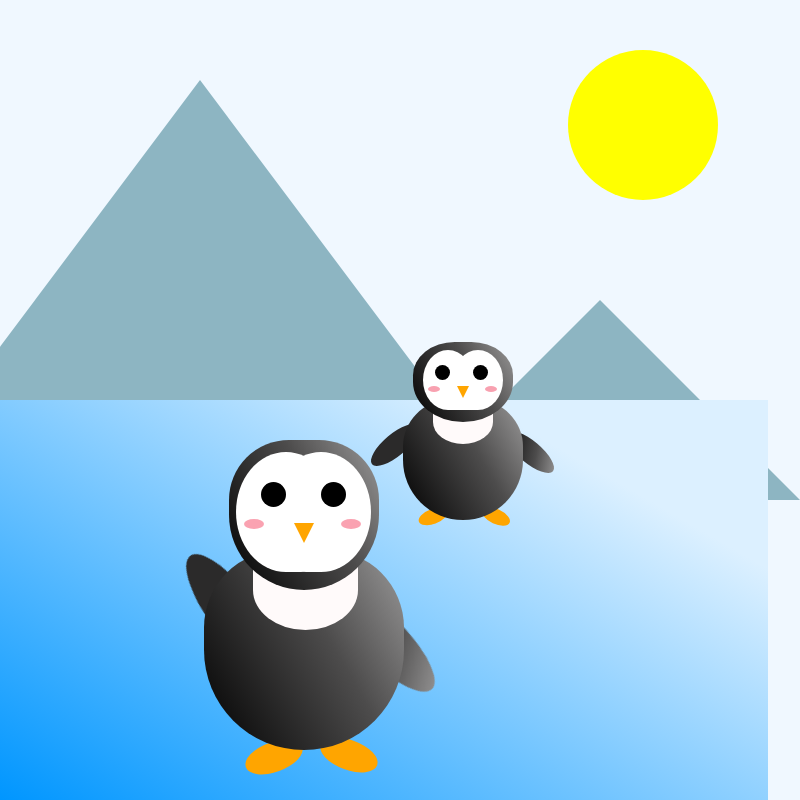
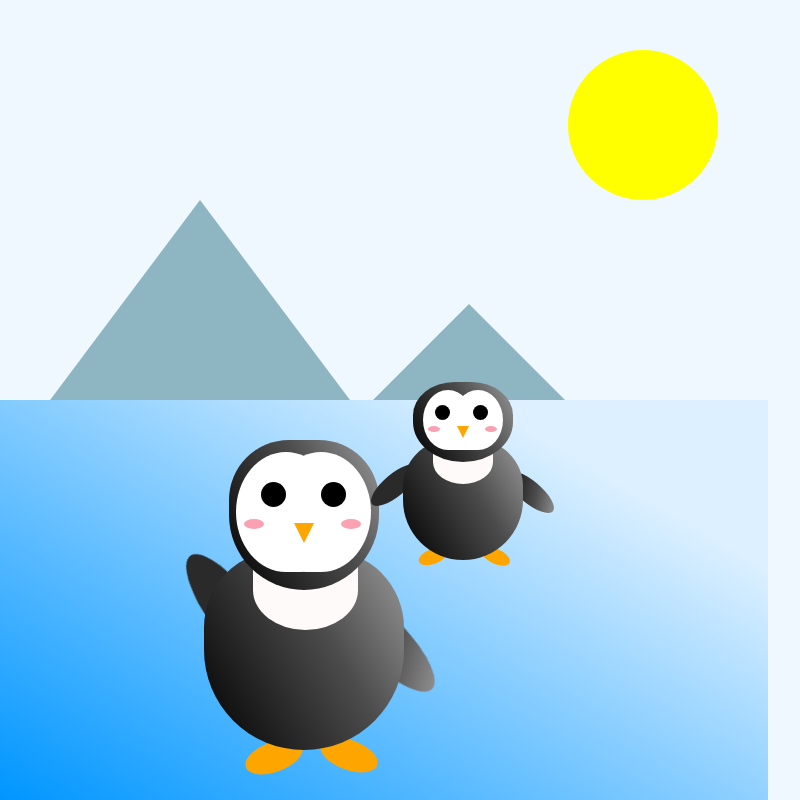
Before and after one commit to virag-ky/CSS-Penguins, a plain HTML site: page index.html in a window 768 px wide. Shown: the whole page, 800 px wide, since content can reach past the window. Drawn offline with Linux system fonts and the light colour scheme.

Commit message:
Modify media query for min-width 600px and max-width 1200px

```diff
--- a/style.css
+++ b/style.css
@@ -357,11 +357,18 @@ body {
   transform: rotate(40deg);
 }
 @media only screen and (min-width: 600px) and (max-width: 1200px) {
+  .mountain-1 {
+    top: 25%;
+  }
+  .mountain-2 {
+    top: 38%;
+    left: 35%;
+  }
   .penguin-1 {
     top: 50%;
   }
   .penguin-2 {
-    top: 40%;
+    top: 45%;
     right: 30%;
   }
 }
```
